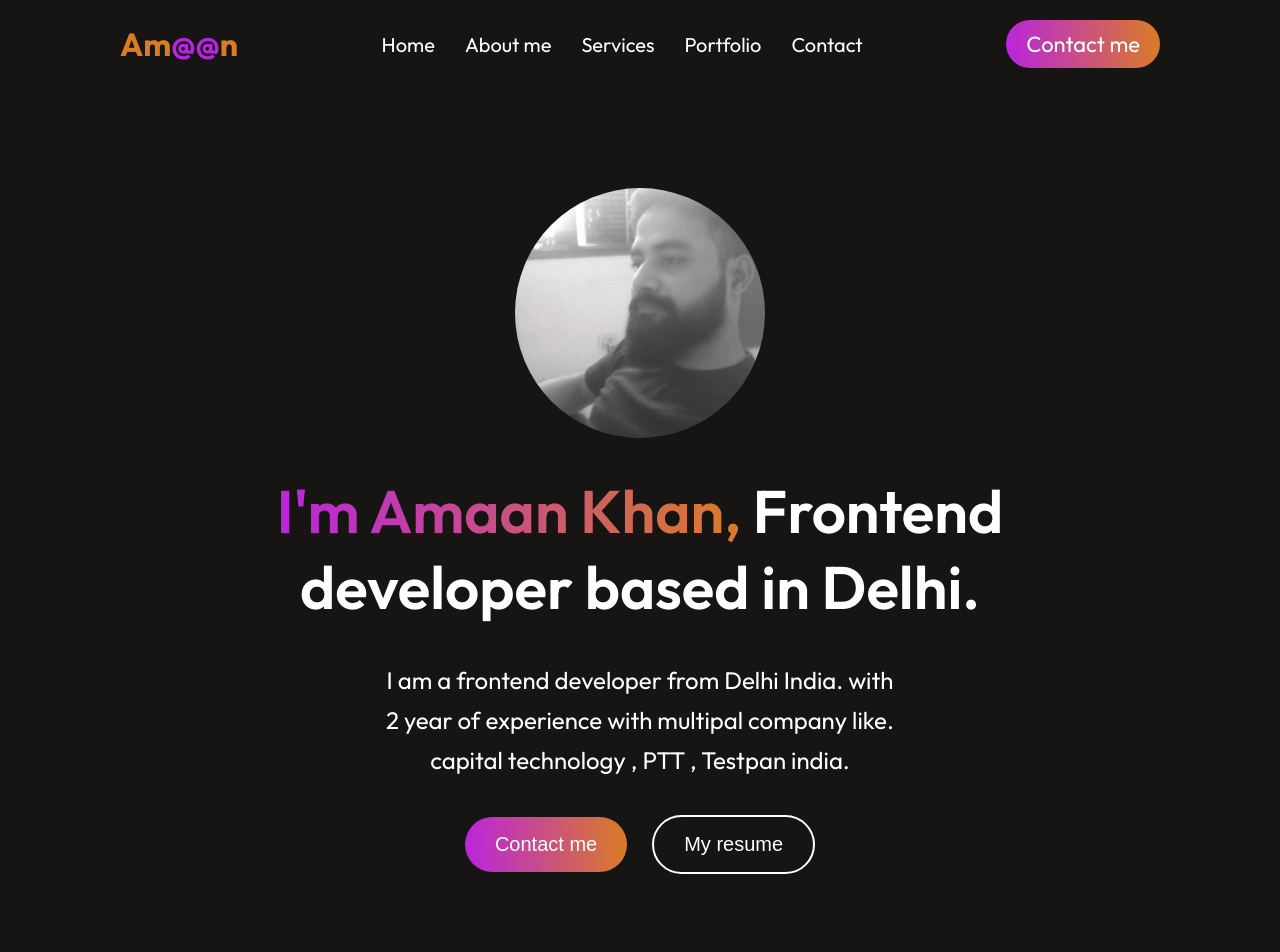
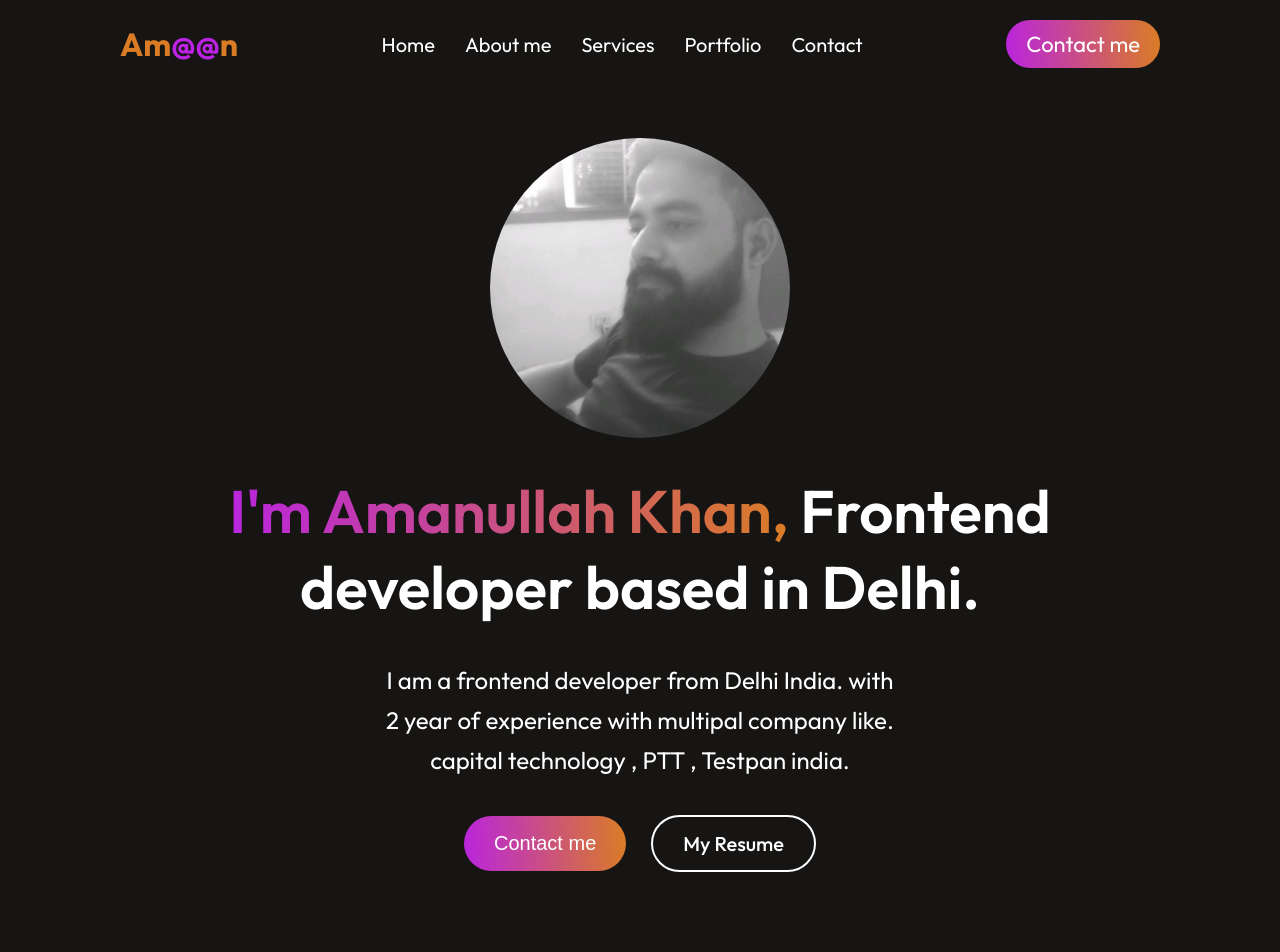
Before and after one commit to khanaman11/Amaan-portfolio, a React (Vite) app: page / in a window 1280 px wide. Shown: the top 952 px of the page. Built offline with nearby package versions, Linux system fonts and the light colour scheme; no server answers.

Commit message:
last commit

```diff
--- a/src/Components/Hero/Hero.css
+++ b/src/Components/Hero/Hero.css
@@ -6,10 +6,10 @@
 }
 
 .hero img{
-    width: 250px;
-    height: 250px;
+    width: 300px;
+    height: 300px;
     border-radius: 100%;
-    margin-top: 100px;
+    margin-top: 50px;
 }
 h2{
     text-align: center;
@@ -48,13 +48,14 @@
     border: 0;
 }
 .hero-resume{
-    padding: 16px 30px;
+    padding: 14px 30px;
     border-radius: 50px;
     background: transparent;
     font-size: 20px;
     cursor: pointer;
     border: 2px solid white;
     color: #fff;
+    text-decoration: none;
 }
 .hero-connect:hover{
      border: 2px solid white;
--- a/src/Components/Hero/Hero.jsx
+++ b/src/Components/Hero/Hero.jsx
@@ -2,17 +2,20 @@
 import profile from "../../assets/my_image.jpg"
 import "./Hero.css"
 import AnchorLink from 'react-anchor-link-smooth-scroll';
+import resume from "../../assets/Amanullah updated CV.pdf"
 
 const Hero = () => {
   return (
     <div className='hero' id='home'>
-        <img src={profile} alt=""/>
-        <h2><span className='hero-header'>I'm Amaan Khan,</span> Frontend developer based in Delhi.</h2>
-        <p>I am a frontend developer from Delhi India. with 2 year of experience with multipal  company like. capital technology ,  PTT , Testpan india.</p>
-        <div className='hero-action-btn'>
-            <button className='hero-connect'> <AnchorLink className='anchor-link' offset={50} href='#contact'>Contact me</AnchorLink></button>
-            <button className='hero-resume'>My resume</button>
-        </div>
+      <img src={profile} alt="" />
+      <h2><span className='hero-header'>I'm Amanullah Khan,</span> Frontend developer based in Delhi.</h2>
+      <p>I am a frontend developer from Delhi India. with 2 year of experience with multipal  company like. capital technology ,  PTT , Testpan india.</p>
+      <div className='hero-action-btn'>
+        <button className='hero-connect'> <AnchorLink className='anchor-link' offset={50} href='#contact'>Contact me</AnchorLink></button>
+        <a href={resume} download className="hero-resume">
+          My Resume
+        </a>
+      </div>
     </div>
   )
 }
--- a/src/Components/MyWork/MyWork.css
+++ b/src/Components/MyWork/MyWork.css
@@ -27,7 +27,7 @@
 .mywork-container {
     display: grid;
     grid-template-columns: 1fr 1fr 1fr;
-    gap: 40px;
+    gap: 60px;
 }
 
 .work-img-container {
```
Also changed, not shown: 1 other file (tests, documents, lock files or other folders).
